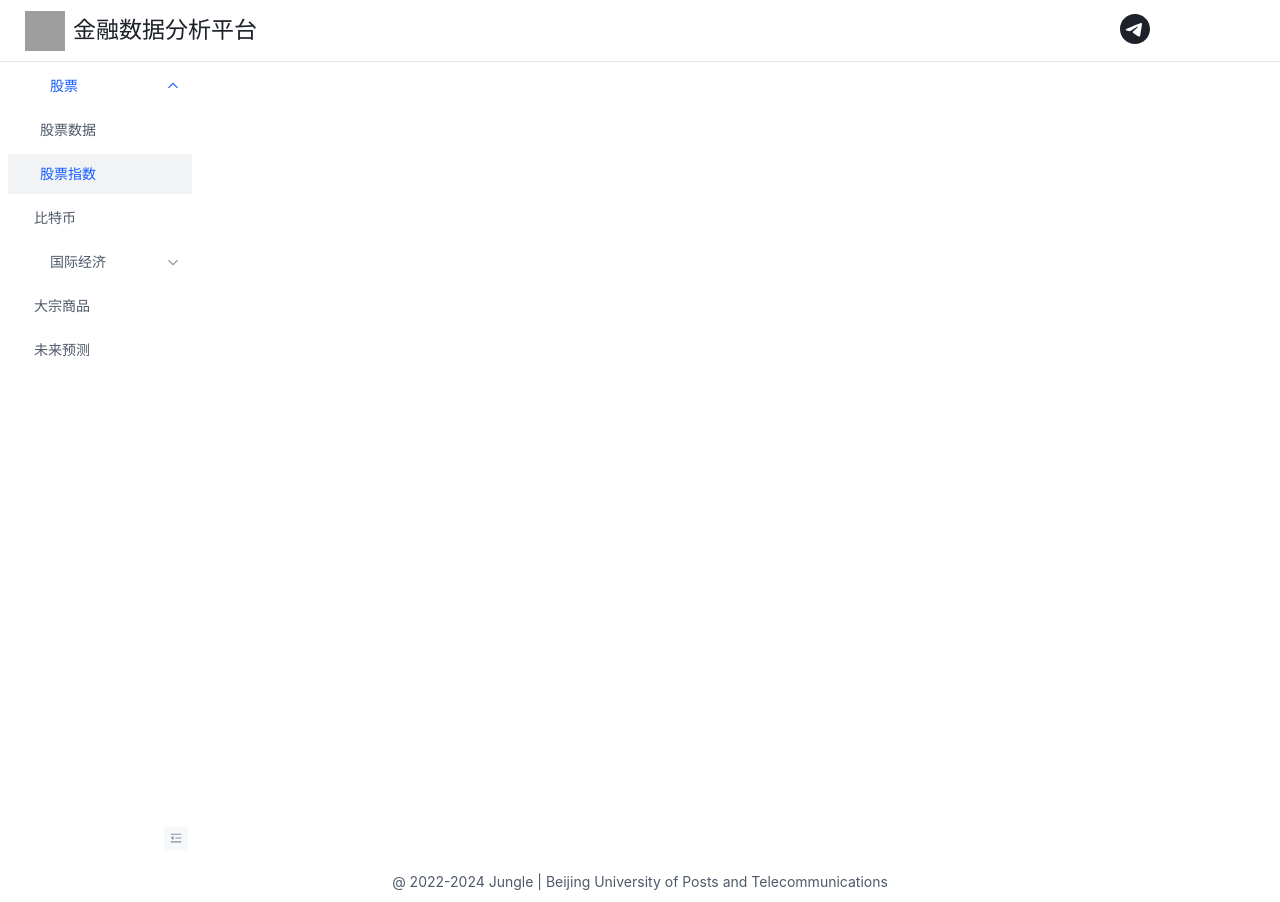
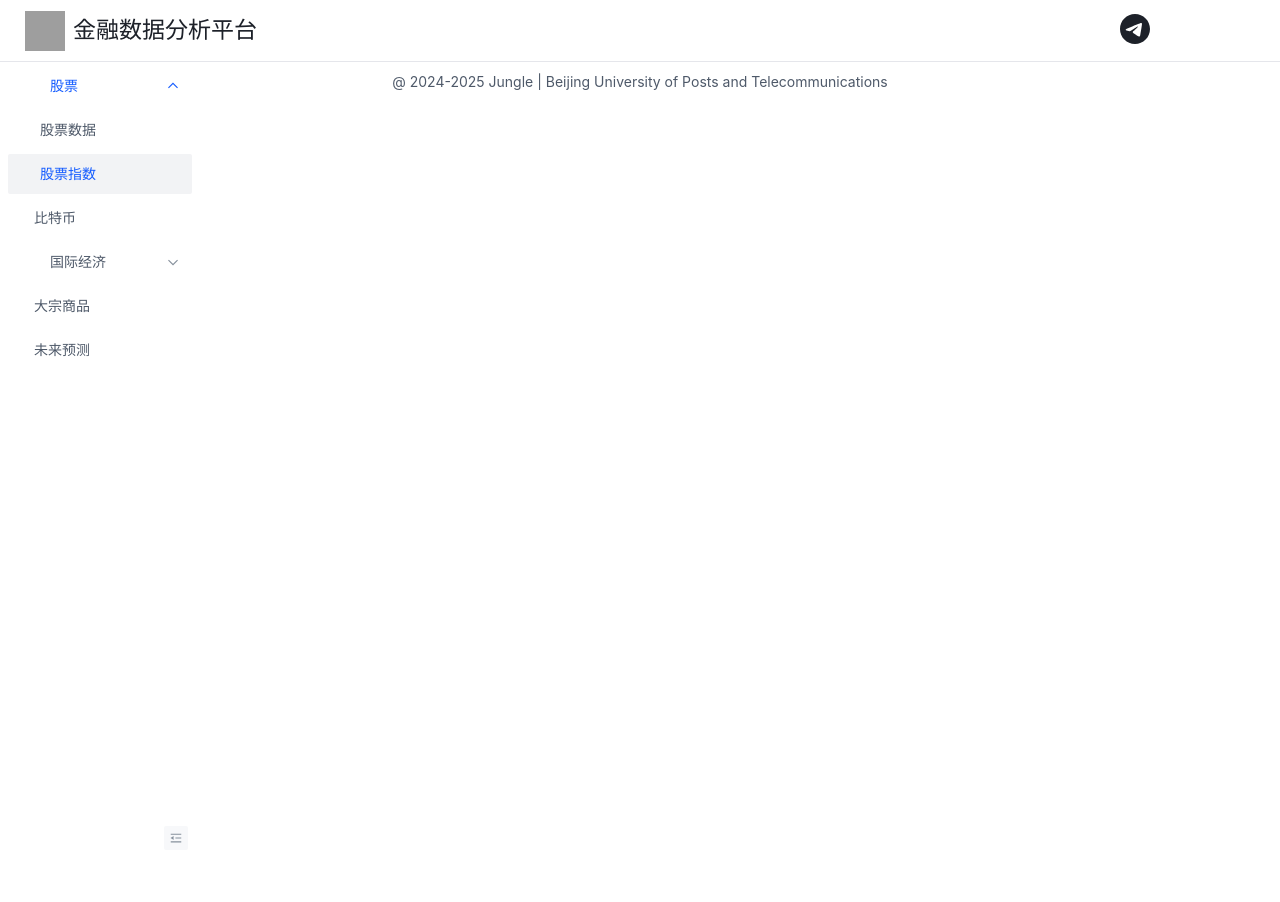
Before and after one commit to Jungle430/FinancialDataAnalysisWeb, a Vue app: page / in a window 1280 px wide. After the commit the page ends 862 px from the top, so only its background shows below. Built offline with nearby package versions, Linux system fonts and the light colour scheme; grey boxes are pictures that could not be loaded; some icons are missing; the HTML template or start-up script is replaced by a standard one.

Commit message:
feat(*): mod css

```diff
--- a/src/components/Footer.vue
+++ b/src/components/Footer.vue
@@ -2,7 +2,7 @@
 </script>
 
 <template>
-  <a-layout-footer class="footer">@ 2022-2024 Jungle | Beijing University of Posts and
+  <a-layout-footer class="footer">@ 2024-2025 Jungle | Beijing University of Posts and
     Telecommunications</a-layout-footer>
 </template>
 
--- a/src/components/SideBar.vue
+++ b/src/components/SideBar.vue
@@ -28,7 +28,7 @@ import { IconApps } from '@arco-design/web-vue/es/icon';
 
 <style scoped lang="less">
 .tab-bar-container {
-  position: relative;
+  position: absolute;
   background-color: var(--color-bg-2);
 
   .tab-bar-box {
--- a/src/views/Home/index.vue
+++ b/src/views/Home/index.vue
@@ -7,7 +7,7 @@ import Footer from '@/components/Footer.vue';
 <template>
   <div>
     <TopBar />
-    <SideBar :style="{ width: '15%' }" />
+    <SideBar />
     <Footer />
   </div>
 </template>
```
